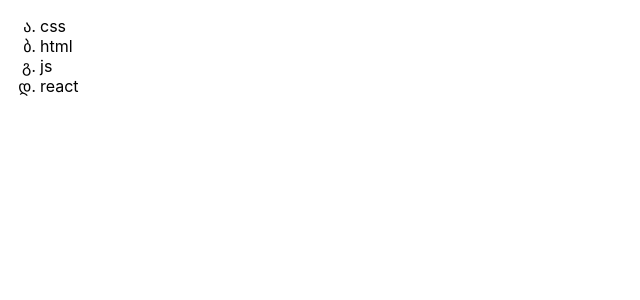
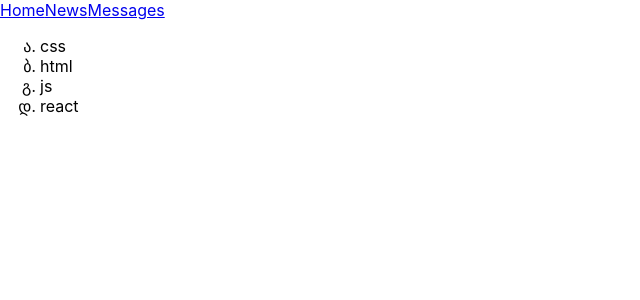
Before and after one commit to Zhantoree/Samurai-way, a React (Create React App) app: page / in a window 1280 px wide. Shown: the top 300 px of the page, without its empty margins (0-640 px from the left). Built offline with nearby package versions, Linux system fonts and the light colour scheme.

Commit message:
7_lesson creating first components

```diff
--- a/src/App.js
+++ b/src/App.js
@@ -1,9 +1,28 @@
 import logo from './logo.svg';
 import './App.css';
 
-function App() {
+const App = () => {
     return (
-        <div className="App">
+        <div>
+            <Header/>
+            <Tech/>
+        </div>
+    );
+}
+
+const Header = () => {
+    return (
+        <div>
+            <a href="#">Home</a>
+            <a href="#">News</a>
+            <a href="#">Messages</a>
+        </div>
+    );
+}
+
+const Tech = () => {
+    return (
+        <div>
             <ul>
                 <li>css</li>
                 <li>html</li>
```
Also changed, not shown: 6_lesson.txt (deleted), 7_lesson.txt (added).
